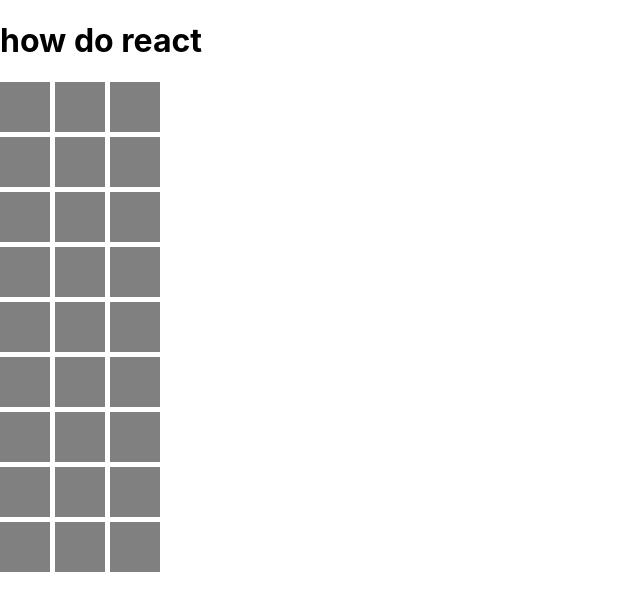
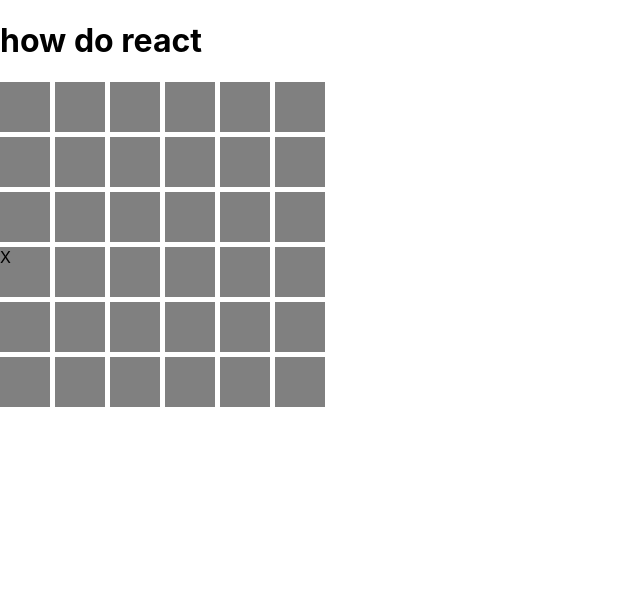
Before and after one commit to smooto/excavation-station, a React (Create React App) app: page / in a window 1280 px wide. Shown: the top 610 px of the page, without its empty margins (0-640 px from the left). Built offline with nearby package versions, Linux system fonts and the light colour scheme.

Commit message:
Add state and view for 1 fossil

```diff
--- a/src/App.js
+++ b/src/App.js
@@ -1,11 +1,16 @@
-import React, { useState } from 'react';
+import React, { useState, useEffect } from 'react';
 // import { grid, buryTreasure, addFirstLayer } from './engine/grid';
 // import logo from './logo.svg';
 import './App.css';
 
 function App() {
-  const [grid, setGrid] = useState({ rows: 9, columns: 3 })
-  const [fossil, buryFossil] = useState({})
+  const [grid, setGrid] = useState({ rows: 6, columns: 6 })
+  const [fossil, setFossil] = useState(0)
+
+  useEffect(() => {
+    const spot = Math.floor(Math.random() * (grid.rows * grid.columns))
+    setFossil(spot)
+  }, [grid])
 
   return (
     <>
@@ -13,6 +18,9 @@ function App() {
       <div class="grid-container" style={{gridTemplateColumns: `repeat(${grid.columns}, 50px)`}}>
         {
           makeGrid(grid.rows, grid.columns)
+            .map((cell, i) => {
+              return (i === fossil) ? <div class="cell" onClick={toggleColor}>X</div> : <div class="cell" onClick={toggleColor}></div>;
+            })
         }
       </div>
     </>
@@ -28,18 +36,16 @@ function toggleColor() {
 
 // eventually, cell can be its own component
 function makeGrid(rows, columns) {
-  // return Array(rows).fill(
-  //   Array(columns).fill(<div class="cell" onClick={toggleColor}></div>)
-  // )
-  return Array(rows * columns).fill(<div class="cell" onClick={toggleColor}></div>)
+  return Array(rows * columns).fill(undefined)
 }
 
-function treasureCoords(rows, columns) {
-  return {
-    row: Math.floor(Math.random() * rows),
-    col: Math.floor(Math.random() * columns)
-  }
-}
+// function fossilSpot(rows, columns) {
+//   // return {
+//   //   row: Math.floor(Math.random() * rows),
+//   //   col: Math.floor(Math.random() * columns)
+//   // }
+//   setFossil(Math.floor(Math.random() * (rows * columns)))
+// }
 
 // function buryTreasure(grid) {
   // const randomRow = Math.floor(Math.random() * grid.length);
```
